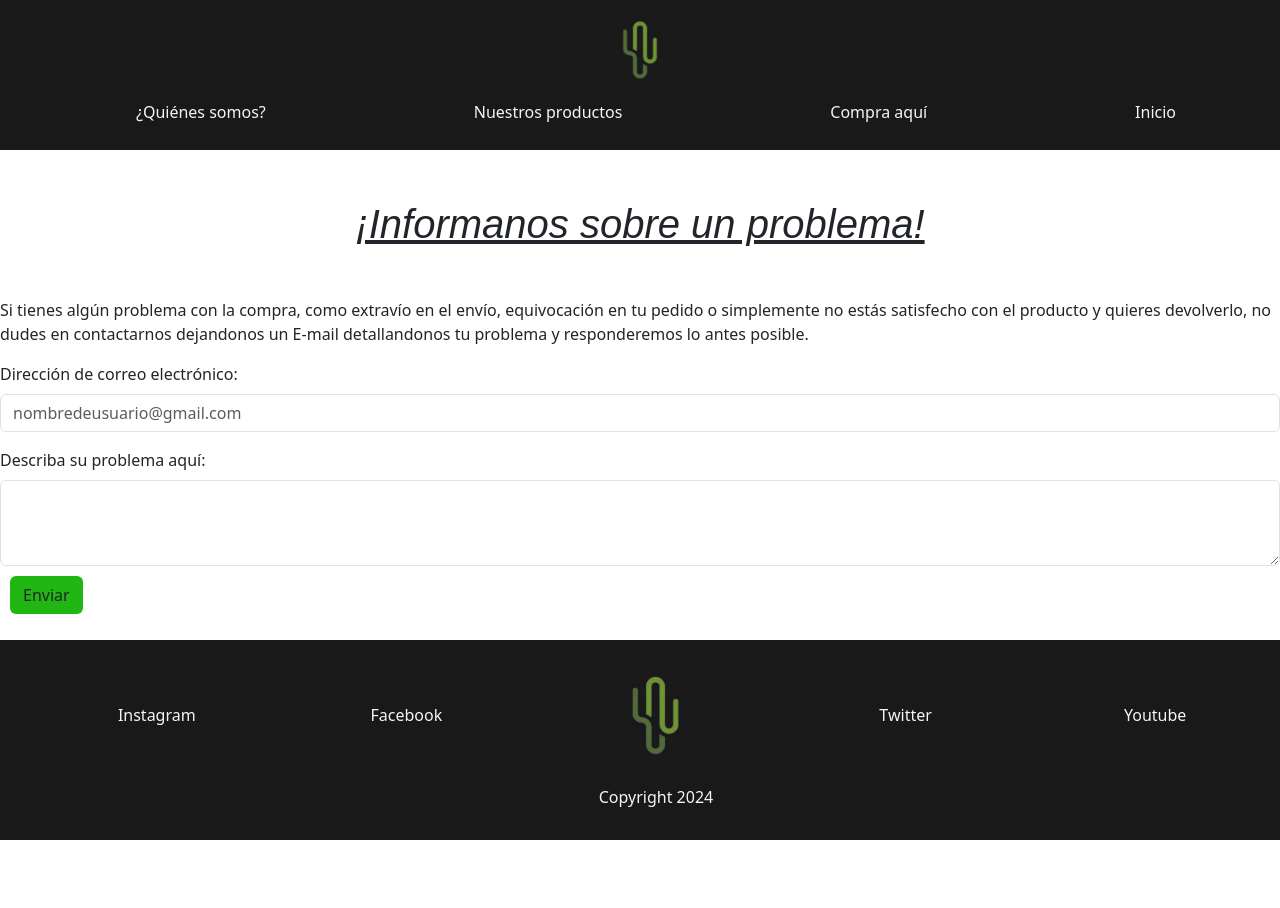
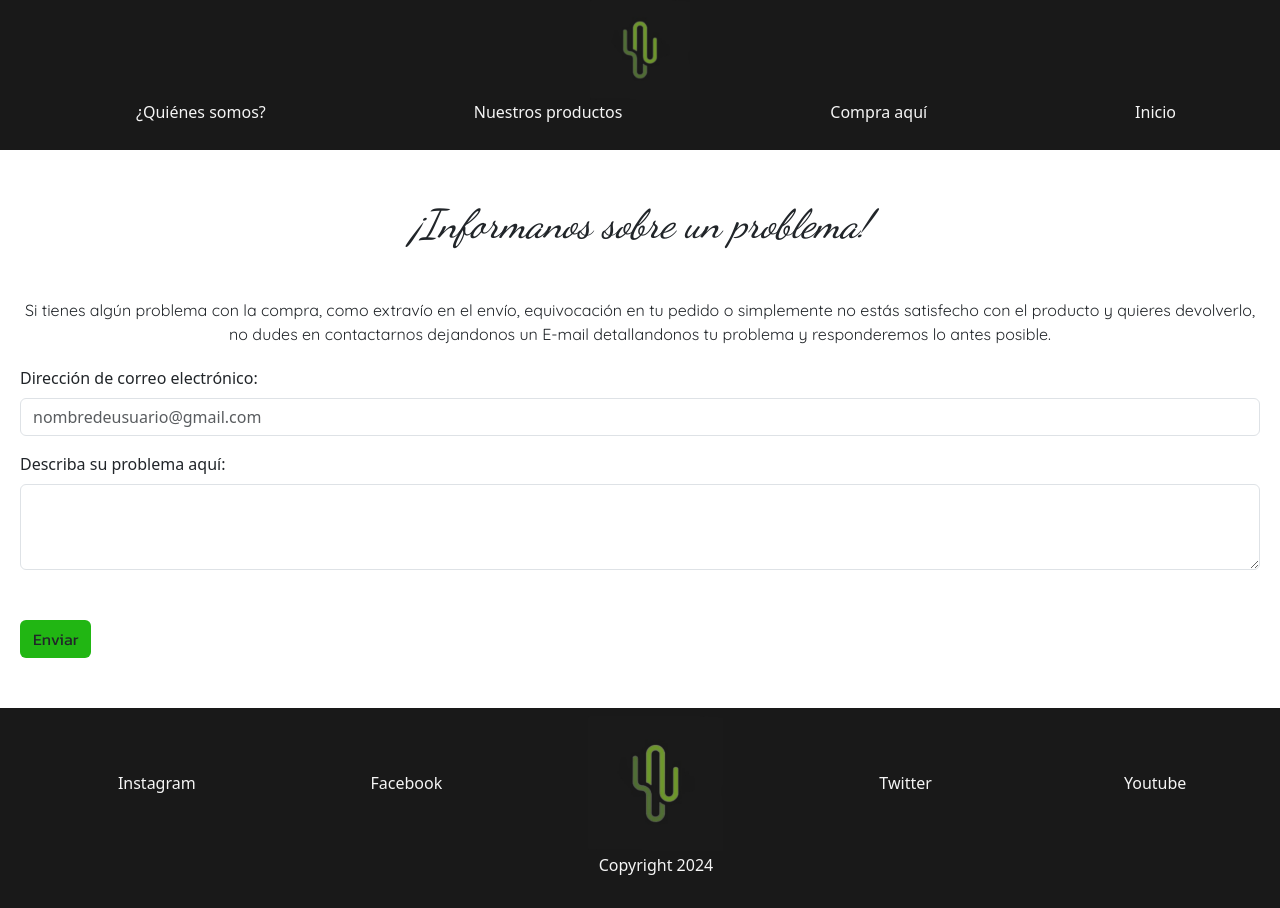
Before and after one commit to Lucas-Corrillo/cactus-life, a plain HTML site: page pages/asistencia.html in a window 1280 px wide. Before the commit the page ends 840 px from the top, so only its background shows below. Drawn offline with nearby package versions, Linux system fonts and the light colour scheme.

Commit message:
proyecto con fuentes de google

```diff
--- a/pages/asistencia.html
+++ b/pages/asistencia.html
@@ -4,6 +4,20 @@
     <meta charset="UTF-8">
     <meta name="viewport" content="width=device-width, initial-scale=1.0">
     <link href="https://cdn.jsdelivr.net/npm/bootstrap@5.3.3/dist/css/bootstrap.min.css" rel="stylesheet" integrity="sha384-QWTKZyjpPEjISv5WaRU9OFeRpok6YctnYmDr5pNlyT2bRjXh0JMhjY6hW+ALEwIH" crossorigin="anonymous">
+    <!-- fuentes google fonts -->
+    <link rel="preconnect" href="https://fonts.googleapis.com">
+<link rel="preconnect" href="https://fonts.gstatic.com" crossorigin>
+<link href="https://fonts.googleapis.com/css2?family=Dancing+Script:wght@400..700&display=swap" rel="stylesheet">
+
+<link rel="preconnect" href="https://fonts.googleapis.com">
+<link rel="preconnect" href="https://fonts.gstatic.com" crossorigin>
+<link href="https://fonts.googleapis.com/css2?family=Dancing+Script:wght@400..700&family=Quicksand:wght@300..700&display=swap" rel="stylesheet">
+
+<link rel="preconnect" href="https://fonts.googleapis.com">
+<link rel="preconnect" href="https://fonts.gstatic.com" crossorigin>
+<link href="https://fonts.googleapis.com/css2?family=Dancing+Script:wght@400..700&family=Kanit:ital,wght@0,100;0,200;0,300;0,400;0,500;0,600;0,700;0,800;0,900;1,100;1,200;1,300;1,400;1,500;1,600;1,700;1,800;1,900&family=Quicksand:wght@300..700&family=Teko:wght@300..700&display=swap" rel="stylesheet">
+
+<!---->
     <link rel="stylesheet" href="../styles/styles.css">
     <title>Contáctanos</title>
 </head>
@@ -46,18 +60,20 @@
     <section>
         <h1 class="title">¡Informanos sobre un problema!</h1>
 
-        <p class="text">
+        <div class="texto-asistencia-contenedor">
+        <p class="texto-asistencia">
             Si tienes algún problema con la compra, como extravío en el envío, equivocación en tu pedido o simplemente no estás satisfecho con el producto y quieres devolverlo, no dudes en contactarnos dejandonos un E-mail detallandonos tu problema y responderemos lo antes posible.
         </p>
+        </div>
 
-        <div class="mb-3">
+        <div class="mb-3 formulario-margenes">
             <label for="exampleFormControlInput1" class="form-label">Dirección de correo electrónico:</label>
             <input type="email" class="form-control" id="exampleFormControlInput1" placeholder="nombredeusuario@gmail.com">
           </div>
-          <div class="mb-3">
+          <div class="mb-3 formulario-margenes">
             <label for="exampleFormControlTextarea1" class="form-label">Describa su problema aquí:</label>
             <textarea class="form-control" id="exampleFormControlTextarea1" rows="3"></textarea>
-            <button type="submit" class="btn color-boton">Enviar</button>
+            <button type="submit" class="btn button color-boton">Enviar</button>
           </div>
 
     </section>
--- a/styles/styles.css
+++ b/styles/styles.css
@@ -37,24 +37,24 @@ header{
 .title {
     margin: 50px 0;
     font-style: italic;
-    text-decoration: underline;
-    font-family: sans-serif;
+    font-family: "Dancing Script", cursive;
+    display: flex;
+    justify-content: center;
+}
+
+.titulo-nuestros-productos {
+    margin: 50px 0;
+    font-style: italic;
+    font-size: 40px;
+    font-family: "Dancing Script", cursive;
     display: flex;
     justify-content: center;
 }
 
 /* textos */
-/*.text {
-    font-family: Verdana, Geneva, Tahoma, sans-serif;
-    color: blueviolet;
-    margin: 10px;
-    height: 100%;
-    width: 50%;
-    display: flex;
-    flex-wrap: wrap;
-}*/
 
 .text-with-media {
+    font-family: "Quicksand", sans-serif;
     width: 50%;
 }
 
@@ -66,7 +66,7 @@ header{
 }
 
 .text-alone {
-    font-family: Verdana, Geneva, Tahoma, sans-serif;
+    font-family: "Quicksand", sans-serif;
     color: black;
     width: 90%;
     padding: 10px;
@@ -95,6 +95,7 @@ header{
 }
 
 .titulo-descripcion {
+    font-family: "Quicksand", sans-serif;
     font-weight: bold;
     font-size: 1.2em;
     color: #333;
@@ -102,9 +103,28 @@ header{
 }
 
 .descripcion-especie {
+    font-family: "Quicksand", sans-serif;
     color: black;
 }
 
+.texto-formulario {
+    font-family: "Quicksand", sans-serif;
+}
+
+.texto-asistencia-contenedor {
+    display: flex;
+    justify-content: center;
+}
+.texto-asistencia {
+    font-family: "Quicksand", sans-serif;
+    text-align: center;
+    margin: 0 20px;
+    margin-bottom: 20px;
+}
+
+.formulario-margenes {
+    margin: 0 20px;
+}
 /* links */
 a {
     text-decoration: none;
@@ -117,6 +137,7 @@ a {
 }
 
 .button {
+    font-family: "Kanit", sans-serif;
     margin-top: 50px;
     margin-bottom: 50px;
     display: flex;
@@ -203,12 +224,13 @@ justify-content: center;
 
 .texto-icono {
    /* border: blueviolet solid 1px; */
+   font-family: "Quicksand", sans-serif;
+   font-size: 14px;
     align-self: self-start;
 }
 
 
 .color-boton {
-    margin: 10px;
     background-color: #21B613;
 }
 
```
Also changed, not shown: index.html (+14 -0 lines), pages/comprar.html (+19 -5 lines), pages/nuestros-productos.html (+15 -1 lines), pages/quienes-somos.html (+14 -0 lines).
